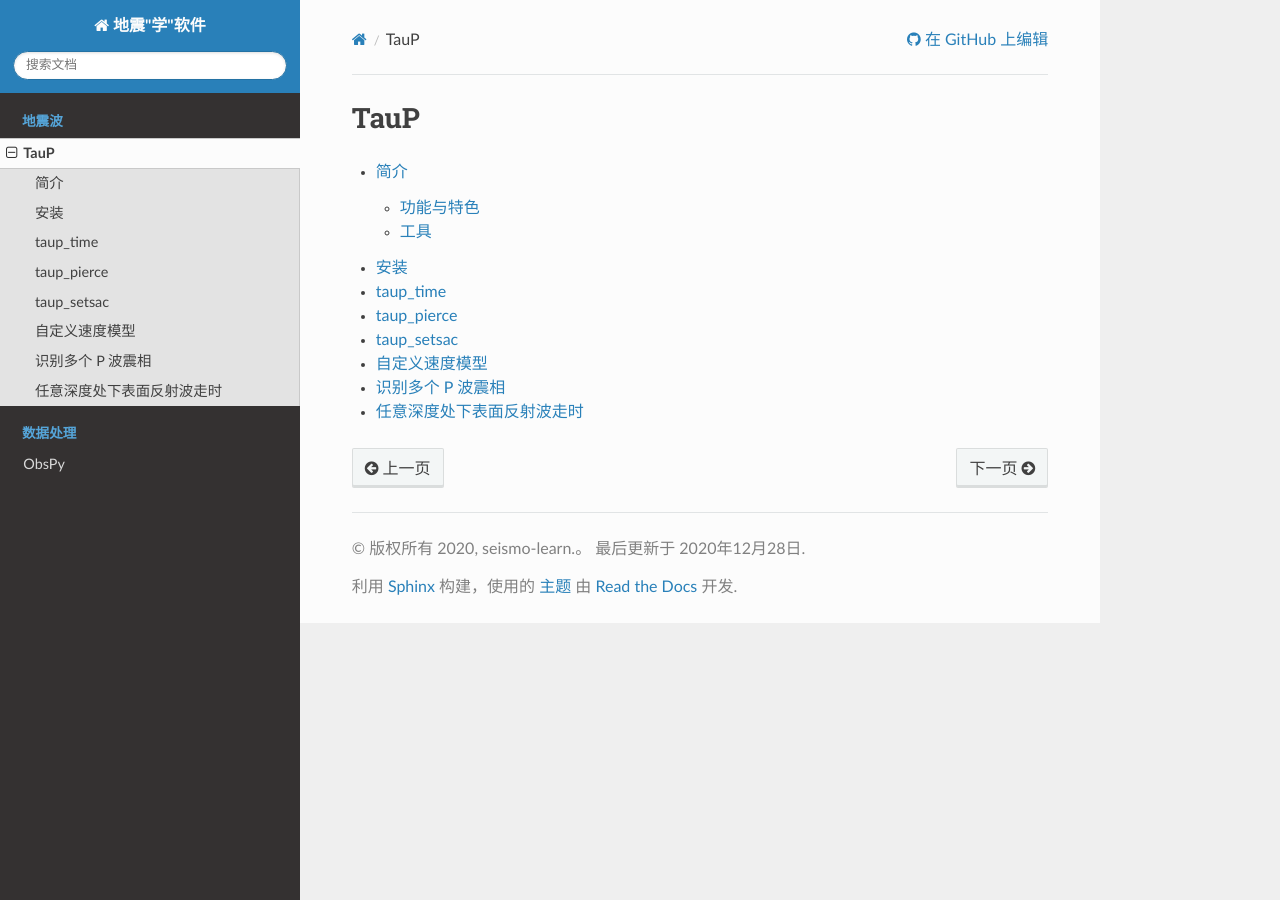
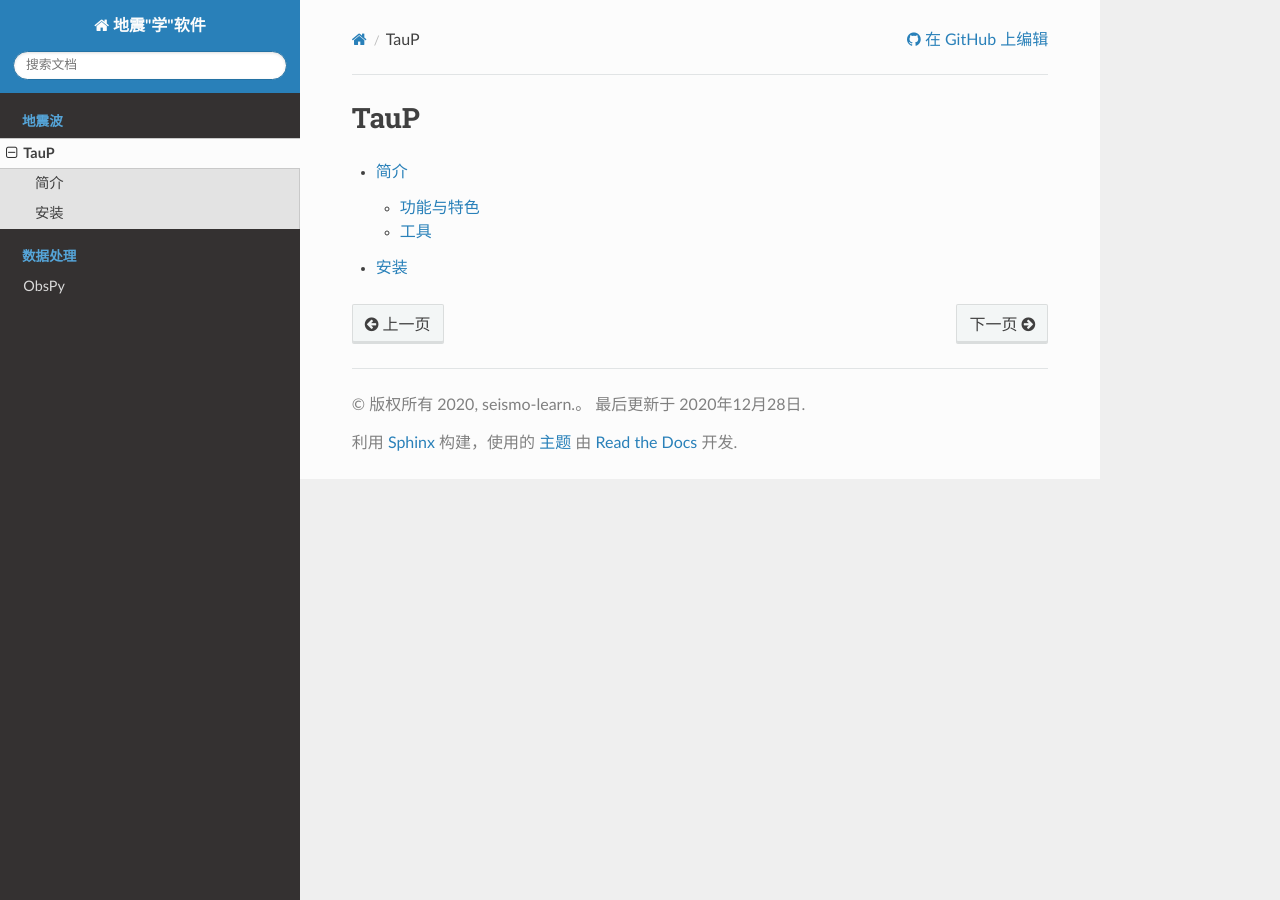
Before and after one commit to seismo-learn/software, a Sphinx documentation site: the page built from source/taup/index.rst, in a window 1280 px wide. Built offline with Sphinx 7.4.7 and the Read the Docs theme 2.0.0, drawn with Linux system fonts in a browser that asks for light colours.

Commit message:
Remove Taup usage
In this way, we can do each small section at the same time before the final version.

```diff
--- a/source/taup/bottom_reflection.rst
+++ /dev/null
@@ -1,4 +0,0 @@
-任意深度处下表面反射波走时
-==========================
-
-``TODO``
--- a/source/taup/custom_model.rst
+++ /dev/null
@@ -1,4 +0,0 @@
-自定义速度模型
-==============
-
-``TODO``
--- a/source/taup/index.rst
+++ b/source/taup/index.rst
@@ -5,9 +5,3 @@ TauP
 
    intro
    install
-   taup_time
-   taup_pierce
-   taup_setsac
-   custom_model
-   mul_P
-   bottom_reflection
--- a/source/taup/mul_P.rst
+++ /dev/null
@@ -1,4 +0,0 @@
-识别多个 P 波震相
-=================
-
-``TODO``
--- a/source/taup/taup_pierce.rst
+++ /dev/null
@@ -1,6 +0,0 @@
-taup_pierce
-===========
-
-计算射线的界面的穿透点
-
-``TODO``
--- a/source/taup/taup_setsac.rst
+++ /dev/null
@@ -1,6 +0,0 @@
-taup_setsac
-===========
-
-将走时信息写入 SAC 文件
-
-``TODO``
--- a/source/taup/taup_time.rst
+++ /dev/null
@@ -1,6 +0,0 @@
-taup_time
-=========
-
-计算震相走时及射线信息
-
-``TODO``
```
